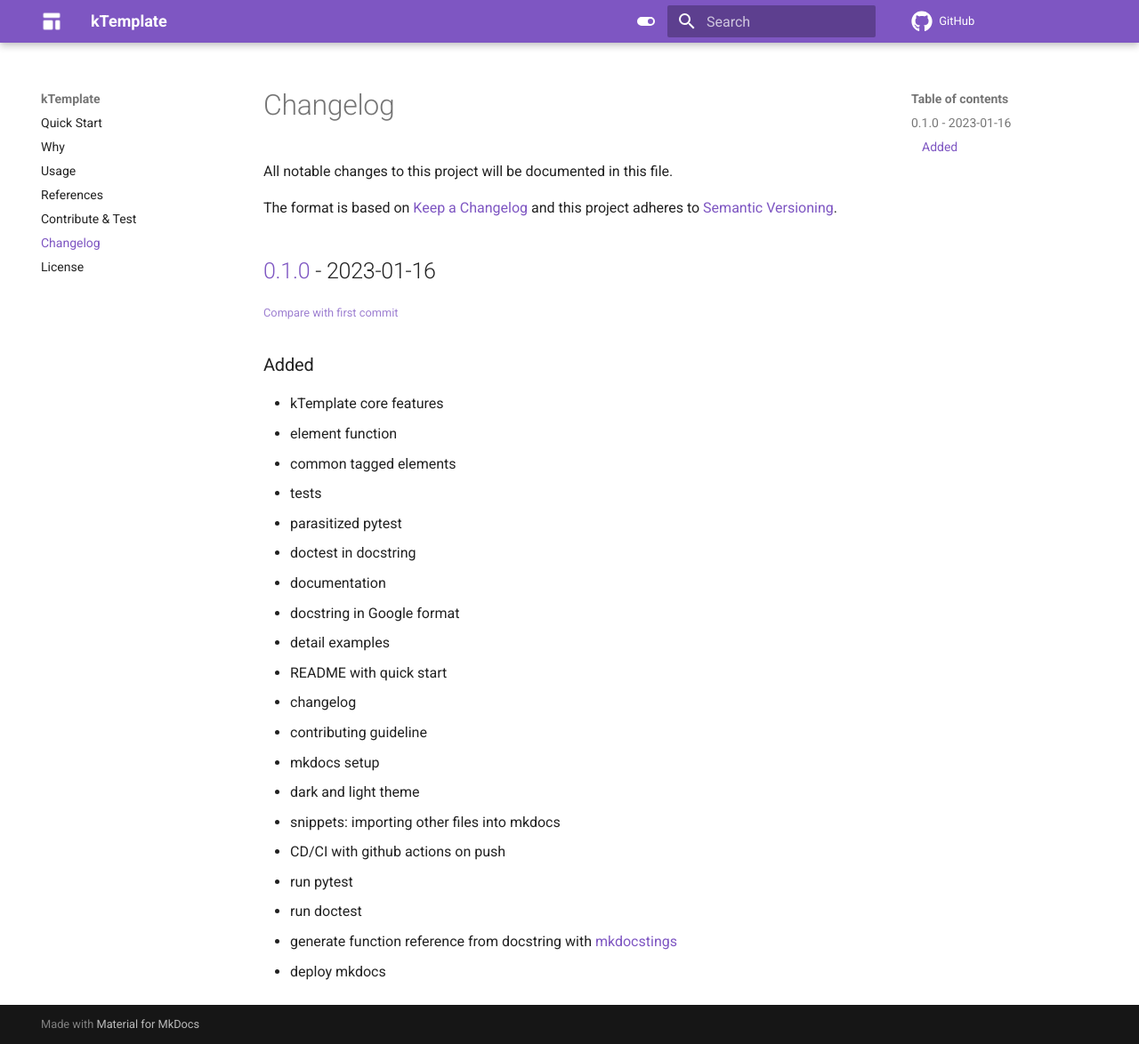
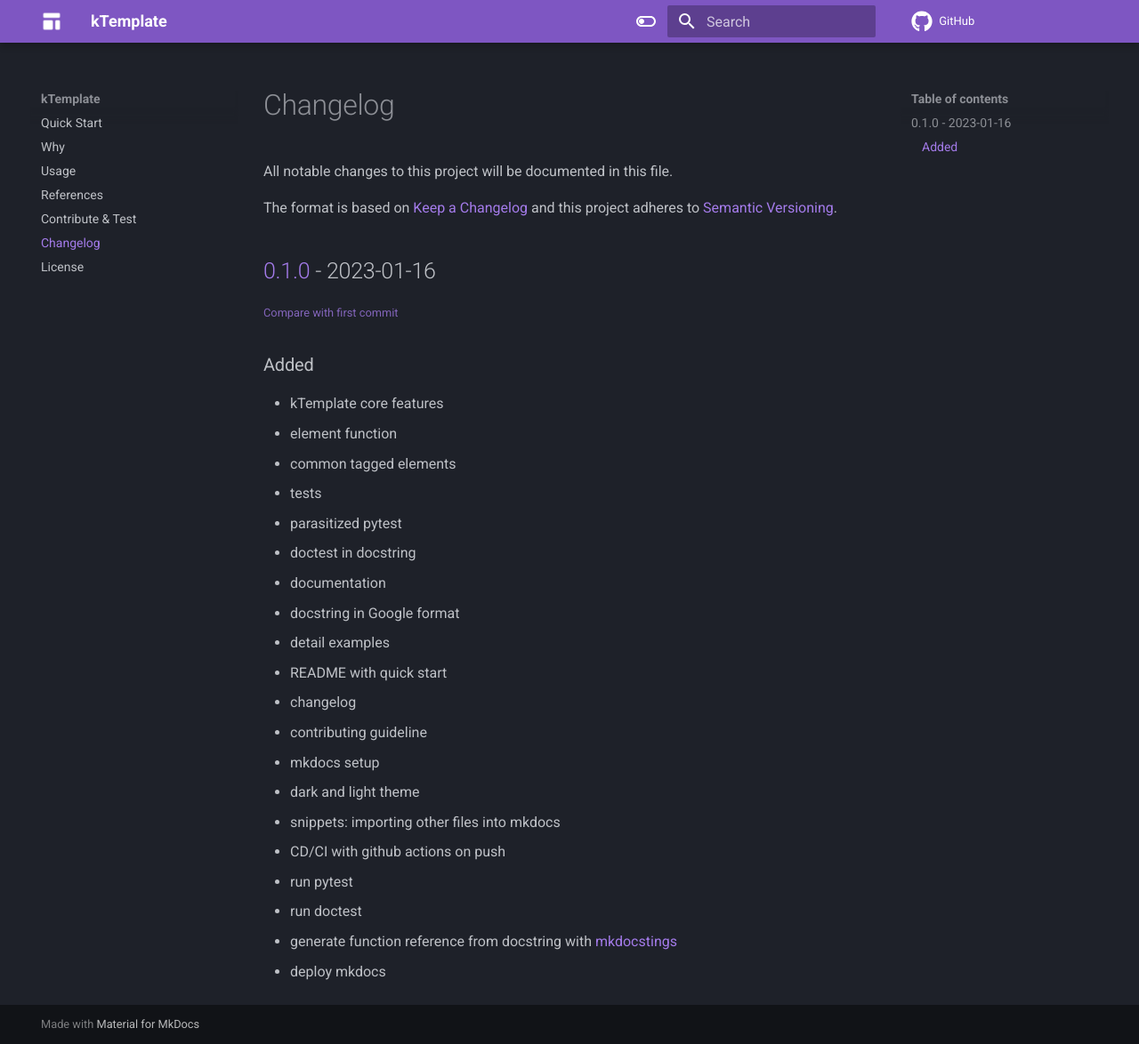
Before and after one commit to hoishing/kTemplate, an MkDocs documentation site: the page built from docs/changelog.md, in a window 1280 px wide and 1174 px high. Shown: the whole window at 89% size. Built offline with MkDocs 1.6.1 and Material for MkDocs 9.7.7, drawn with Linux system fonts in a browser that asks for light colours; comment, search, counter and statistics services are not loaded.

Commit message:
docs: set default theme to dark

```diff
--- a/mkdocs.yml
+++ b/mkdocs.yml
@@ -13,16 +13,14 @@
   logo: assets/logo-256.png  # inside docs
   palette:
     # Palette toggle for dark mode
-    - media: "(prefers-color-scheme: dark)"
-      primary: deep purple
+    - primary: deep purple
       scheme: slate
       toggle:
         icon: material/toggle-switch-off-outline
         name: Switch to light mode
 
     # Palette toggle for light mode
-    - media: "(prefers-color-scheme: light)"
-      primary: deep purple
+    - primary: deep purple
       scheme: default
       toggle:
         icon: material/toggle-switch
```
